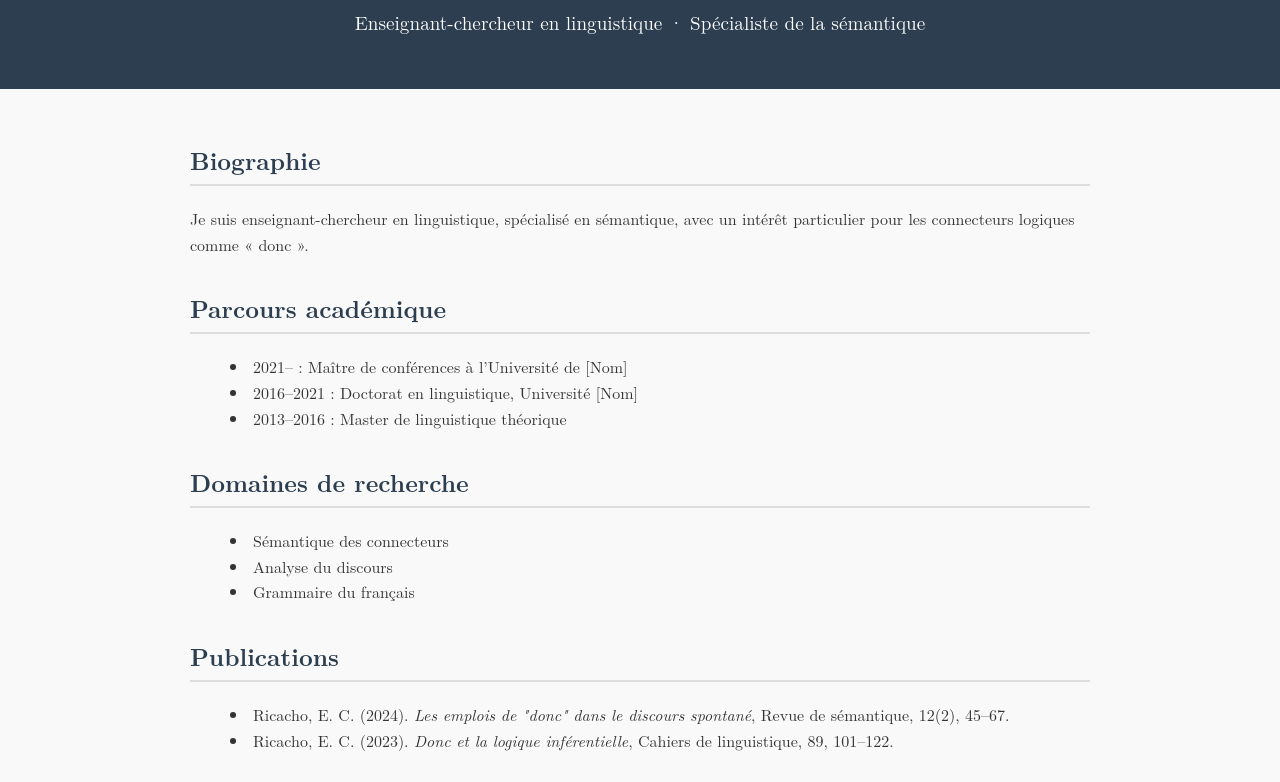
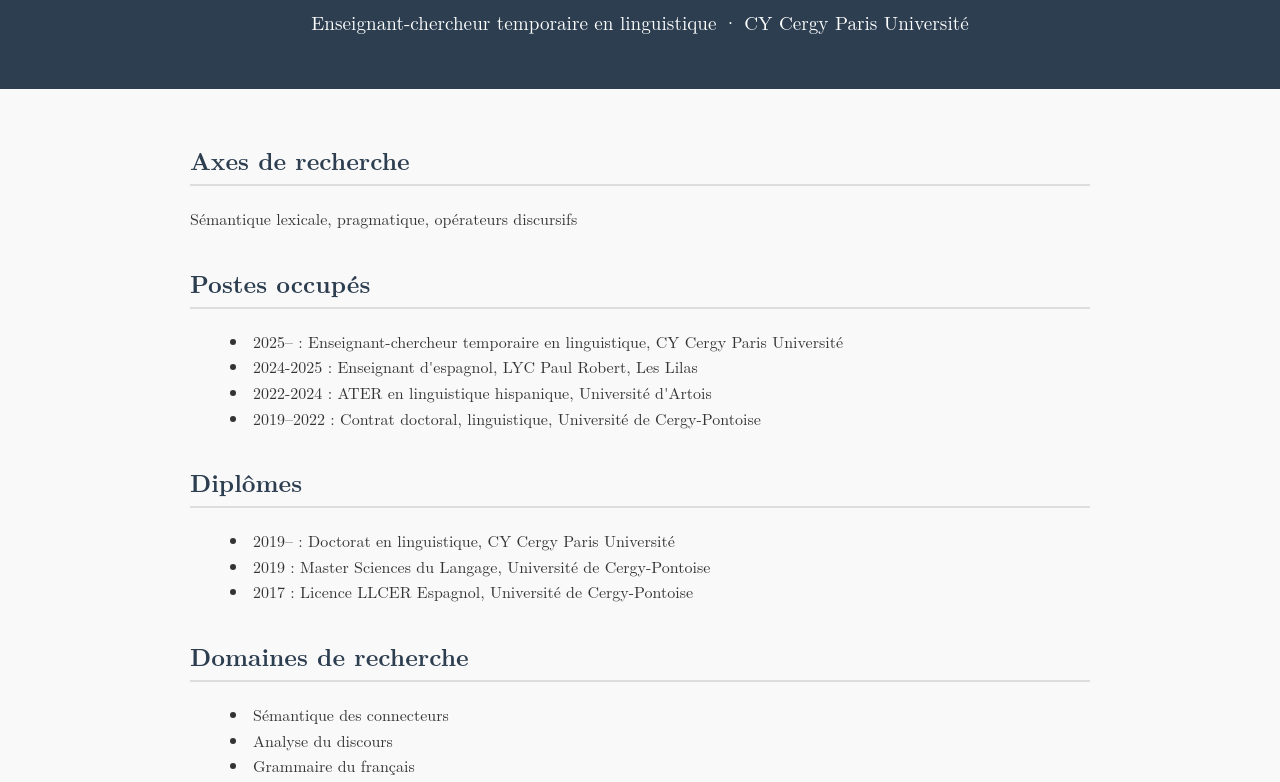
Before and after one commit to joaoribeiroteixeira/accueil, a plain HTML site: page index.html in a window 1280 px wide. Shown: the part 108-890 px from the top of the page. Drawn offline with Linux system fonts and the light colour scheme; a web font is replaced by a local one.

Commit message:
Update index.html

```diff
--- a/index.html
+++ b/index.html
@@ -3,7 +3,7 @@
 <head>
   <meta charset="UTF-8" />
   <meta name="viewport" content="width=device-width, initial-scale=1.0" />
-  <title>Page personnelle de Ricacho Eric Charles</title>
+  <title>Page personnelle</title>
   <style>
     @font-face {
       font-family: 'Latin Modern Roman';
@@ -100,22 +100,32 @@
 </head>
 <body>
   <header>
-    <h1>Ricacho Eric Charles</h1>
-    <p>Enseignant-chercheur en linguistique · Spécialiste de la sémantique</p>
+    <h1>João Ribeiro Teixeira</h1>
+    <p>Enseignant-chercheur temporaire en linguistique · CY Cergy Paris Université</p>
   </header>
 
   <main>
     <section id="biographie">
-      <h2>Biographie</h2>
-      <p>Je suis enseignant-chercheur en linguistique, spécialisé en sémantique, avec un intérêt particulier pour les connecteurs logiques comme « donc ».</p>
+      <h2>Axes de recherche</h2>
+      <p>Sémantique lexicale, pragmatique, opérateurs discursifs</p>
     </section>
 
-    <section id="parcours">
-      <h2>Parcours académique</h2>
+    <section id="postes">
+      <h2>Postes occupés</h2>
       <ul>
-        <li>2021– : Maître de conférences à l’Université de [Nom]</li>
-        <li>2016–2021 : Doctorat en linguistique, Université [Nom]</li>
-        <li>2013–2016 : Master de linguistique théorique</li>
+        <li>2025– : Enseignant-chercheur temporaire en linguistique, CY Cergy Paris Université</li>
+        <li>2024-2025 : Enseignant d'espagnol, LYC Paul Robert, Les Lilas</li>
+        <li>2022-2024 : ATER en linguistique hispanique, Université d'Artois</li>
+        <li>2019–2022 : Contrat doctoral, linguistique, Université de Cergy-Pontoise</li>
+      </ul>
+    </section>
+
+    <section id="diplomes">
+      <h2>Diplômes</h2>
+      <ul>
+        <li>2019– : Doctorat en linguistique, CY Cergy Paris Université</li>
+        <li>2019 : Master Sciences du Langage, Université de Cergy-Pontoise</li>
+        <li>2017 : Licence LLCER Espagnol, Université de Cergy-Pontoise</li>
       </ul>
     </section>
 
```
